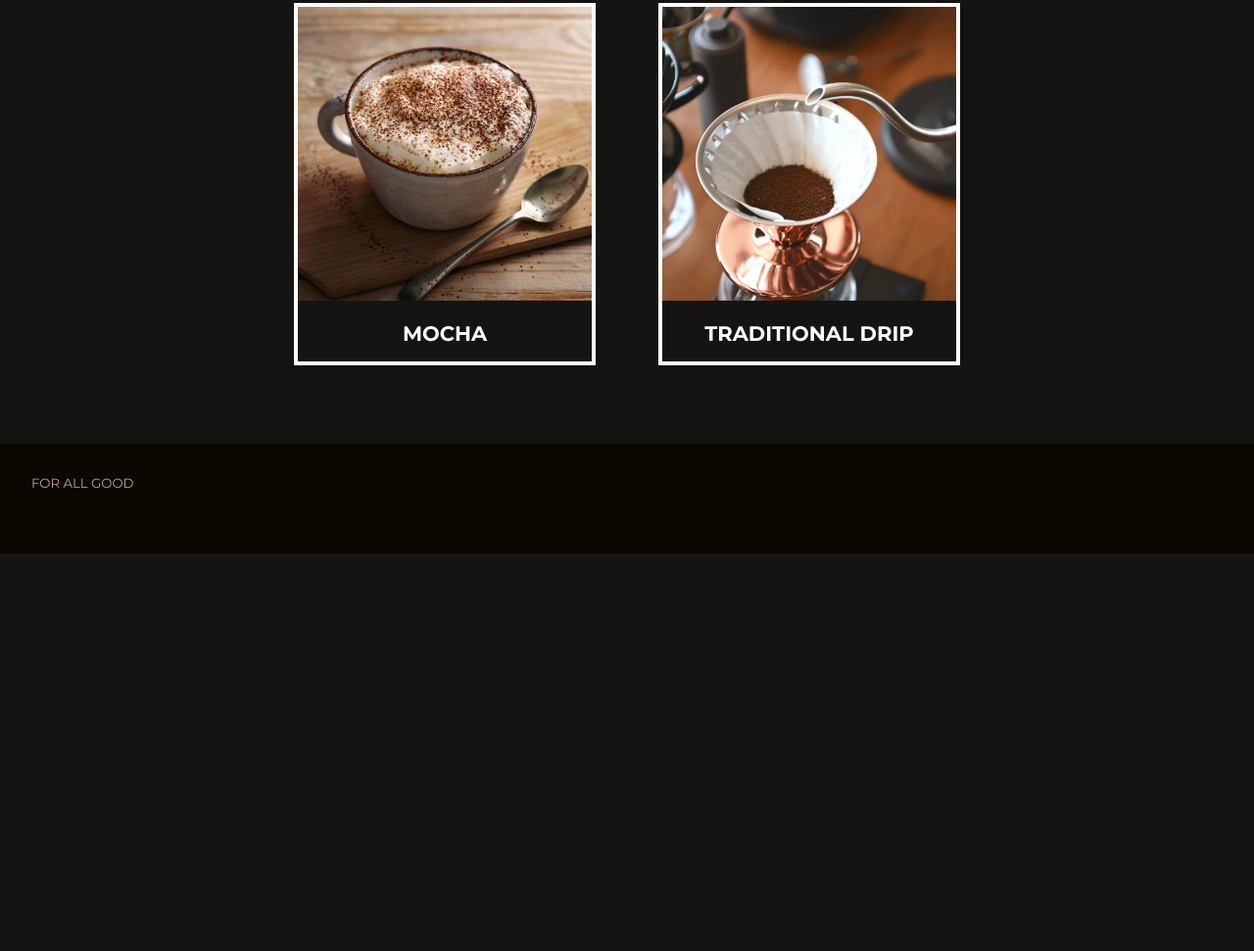
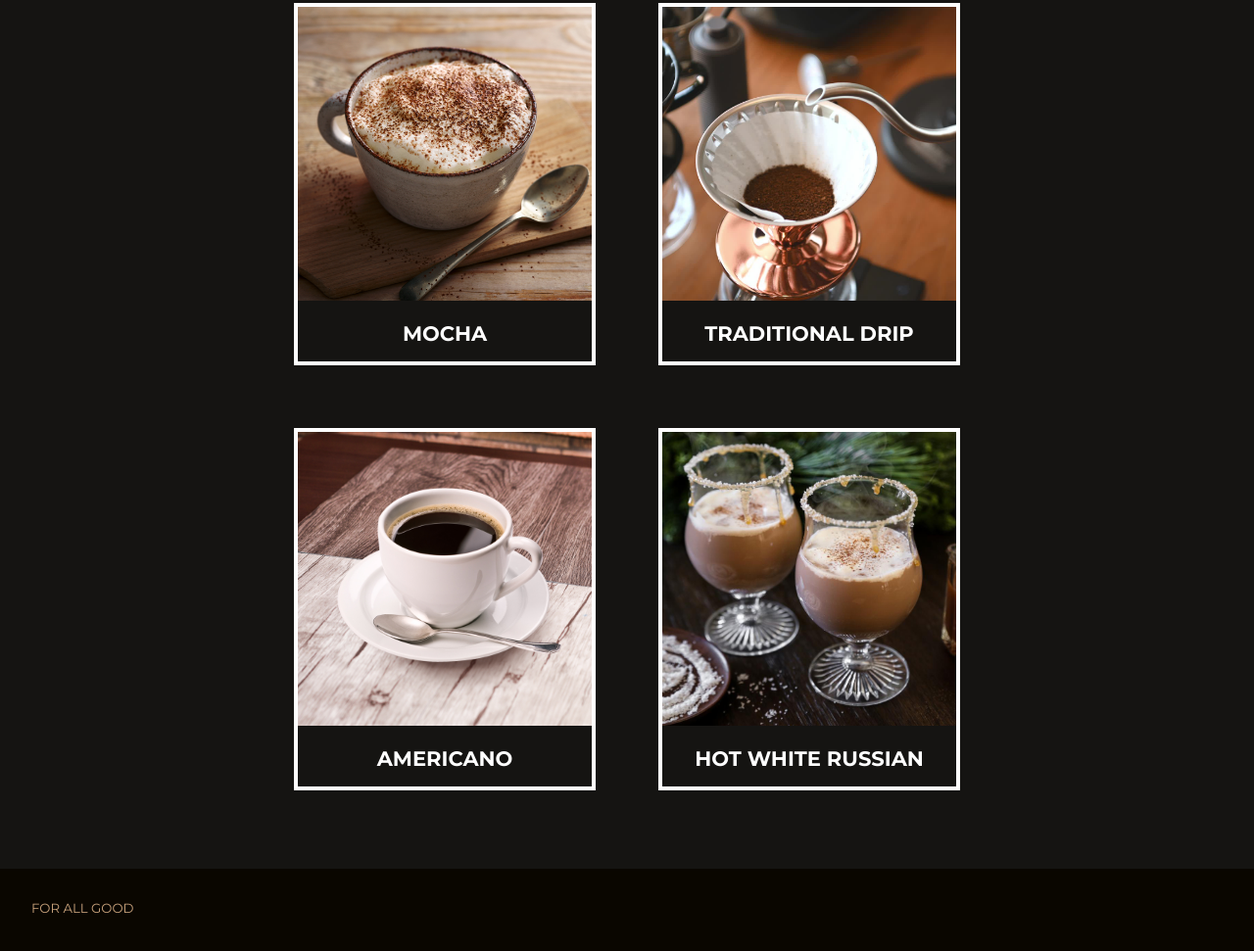
Before and after one commit to Fasbert/Take-Your-Coffe, a plain HTML site: page index.html in a window 1280 px wide. Shown: the part 1647-2618 px from the top of the page at 98% size. Before the commit the page ends 2212 px from the top, so only its background shows below. Drawn offline with Linux system fonts and the light colour scheme.

Commit message:
Added new coffee pos

```diff
--- a/css/main.css
+++ b/css/main.css
@@ -107,7 +107,6 @@ header .inner-container{
     content: "";
     border-top: .15rem solid var(--special-text-color);
     width: 8rem;
-    margin: 0 1rem;
     transform: translateY(-1rem);
 }
 .content-list{
--- a/index.html
+++ b/index.html
@@ -50,6 +50,14 @@
                 <a href="Traditional-Drip.html"><img src="img/Coffee-List/traditional-drip.jpg" alt="Traditional Drip"></a>
                 <h3>Traditional Drip</h3>
             </div>
+            <div class="list-element">
+                <a href="Americano.html"><img src="img/Coffee-List/americano.jpg" alt="Americano"></a>
+                <h3>Americano</h3>
+            </div>
+            <div class="list-element">
+                <a href="Hot-Whit- Russian.html"><img src="img/Coffee-List/hot-white-russian.jpeg" alt="Hot White Russian"></a>
+                <h3>Hot White Russian</h3>
+            </div>
         </div>
     </div>
 
```
Also changed, not shown: img/Coffee-List/americano.jpg (added), img/Coffee-List/hot-white-russian.jpeg (added).
